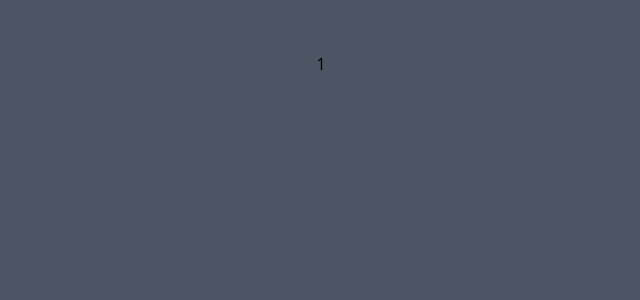
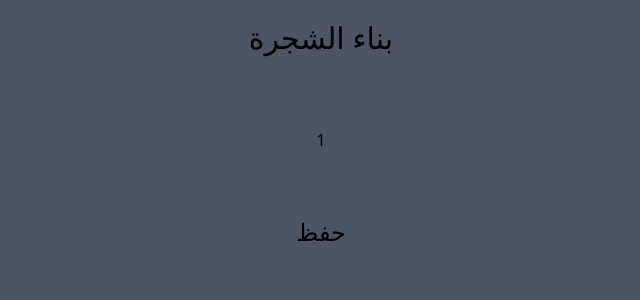
Before and after one commit to mahmoud-eltahawy/ensab, an Angular app in the folder ensab_ui/: page /ftree/1 in a window 1280 px wide. Shown: the top 300 px of the page, without its empty margins (319-959 px from the left). Built offline with nearby package versions, Linux system fonts and the light colour scheme.

Commit message:
fixed forms

```diff
--- a/ensab_ui/src/app/ftree/ftree.component.html
+++ b/ensab_ui/src/app/ftree/ftree.component.html
@@ -1 +1,5 @@
-<member-node [member]="member"/>
+<section class="grid justify-items-center overflow-auto">
+    <h1 class="text-center m-5 text-3xl">بناء الشجرة</h1>
+    <member-node [member]="member"/>
+    <button  class="text-center m-5 text-2xl">حفظ</button>
+</section>
--- a/ensab_ui/src/app/ftree/member-node/actions/action/action.component.html
+++ b/ensab_ui/src/app/ftree/member-node/actions/action/action.component.html
@@ -1,12 +1,11 @@
-<form
+<div
   *ngIf="cond()"
-  (submit)="on_submit($event)"
-  class="text-3xl text-pretty text-zinc-300 rounded-lg bg-gray-700 border-gray-500 hover:border-gray-700 grid justify-content-center justify-items-center gap-5 p-10 mx-32 my-10 border-4 size-50 z-10 absolute inset-0"
+  class="fixed top-[50%] left-[50%] translate-x-[-50%] translate-y-[-50%] text-3xl text-pretty text-zinc-300 rounded-lg bg-gray-700 border-gray-500 hover:border-gray-700 grid justify-content-center justify-items-center gap-5 p-5 border-4 z-10"
 >
   <ng-content/>
   <button
       class="bg-green-950 border-green-600 hover:border-green-950 border-2 w-56 h-20 col-span-2 text-2xl p-5 m-5 rounded-lg"
-      type="submit"
+      (click)="on_submit()"
   >
       تاكيد
   </button>
@@ -16,4 +15,4 @@
   >
       الغاء
   </button>
-</form>
+</div>
--- a/ensab_ui/src/app/ftree/member-node/actions/action/action.component.ts
+++ b/ensab_ui/src/app/ftree/member-node/actions/action/action.component.ts
@@ -12,8 +12,7 @@ export class ActionComponent {
   submit = output()
   cancel = output()
 
-  on_submit(event : SubmitEvent) {
-    event.preventDefault()
+  on_submit() {
     this.submit.emit()
   }
 
--- a/ensab_ui/src/app/ftree/member-node/actions/actions-buttons-form/actions-buttons-form.component.html
+++ b/ensab_ui/src/app/ftree/member-node/actions/actions-buttons-form/actions-buttons-form.component.html
@@ -1,4 +1,7 @@
-<div *ngIf="member()?.actions?.take_action()" class="text-3xl text-pretty text-zinc-300 rounded-lg bg-gray-700 border-gray-400 hover:border-gray-700 grid justify-content-center justify-items-center gap-5 p-10 mx-32 my-10 border-4 size-50 z-10 absolute inset-0">
+<div
+  *ngIf="member()?.actions?.take_action()"
+  class="fixed top-[50%] left-[50%] translate-x-[-50%] translate-y-[-50%] text-3xl text-pretty text-zinc-300 rounded-lg bg-gray-700 border-gray-400 hover:border-gray-700 grid justify-content-center justify-items-center gap-5 p-5 mx-32 my-10 border-4 z-10"
+>
   <h2 class="text-zinc-200 text-4xl">{{member()?.name()}}</h2>
   <button
       (click)="member()?.actions?.add_son_action()"
--- a/ensab_ui/src/app/ftree/member-node/member.ts
+++ b/ensab_ui/src/app/ftree/member-node/member.ts
@@ -1,10 +1,12 @@
 import { signal, WritableSignal } from "@angular/core"
+
+type Uuid = `${string}-${string}-${string}-${string}-${string}`
 
 export default class Member {
     private static instance : Member;
 
     actions : ActionsGroup;
-    id: string;
+    id : Uuid;
     name: WritableSignal<string>;
     is_male: boolean;
     sons: WritableSignal<Member[]>;
```
